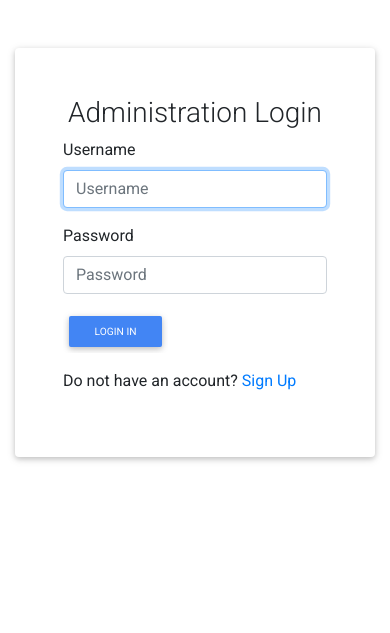
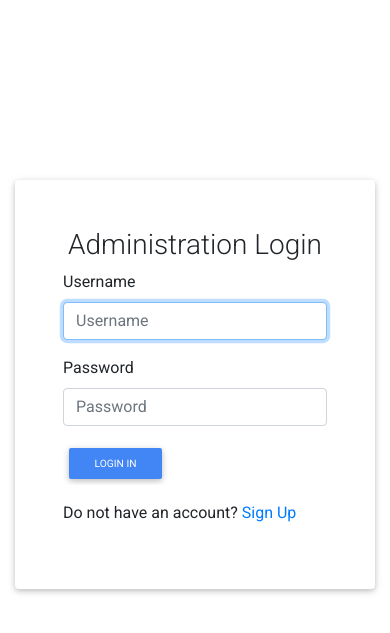
Before and after one commit to DorcasToto/CRUD-django, a Django app: page /accounts/login/ in a window 390 px wide. Shown: the top 633 px of the page. Run offline with Django 3.2, Linux system fonts and the light colour scheme; some libraries are stand-ins or nearby versions.

Commit message:
page responsive

```diff
--- a/veterinary/templates/accounts/login.html
+++ b/veterinary/templates/accounts/login.html
@@ -2,14 +2,14 @@
 {% load bootstrap3 %}
 {% block content %}
 <div class="container">
-    <div class="row">
+    <div class="row" style="justify-content: center;display: flex;margin-top: 50%;">
         <!-- Empty div -->
 
         <div class="col-md-6 mx-auto">
             {% if form.errors %}
             <p> Some Information Might be Incorrect </p>
             {% endif %}
-            <div class="panel panel-default card p-5 mt-5 mb-5">
+            <div class="panel panel-default card p-5 ">
 
                 <div class="panel-heading">
                     <h3 class="text-center">Administration Login</h3>
```
